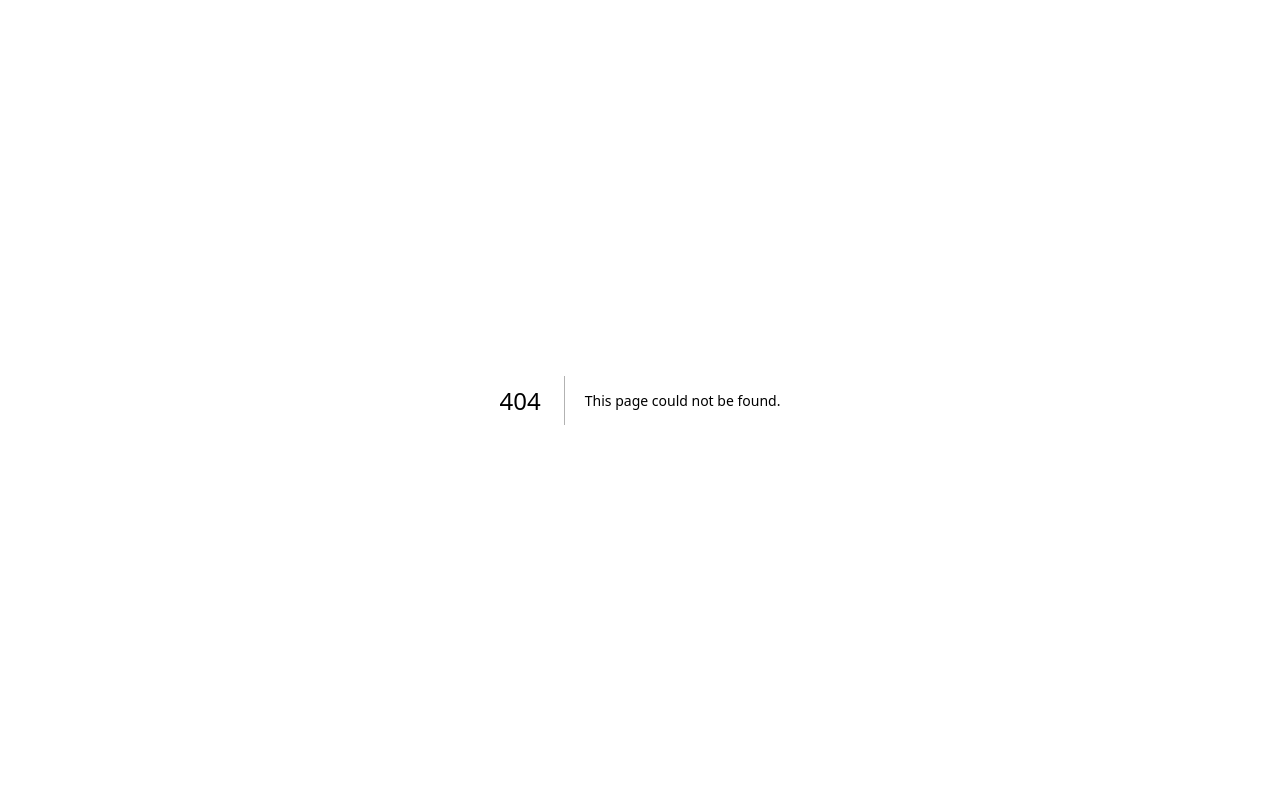
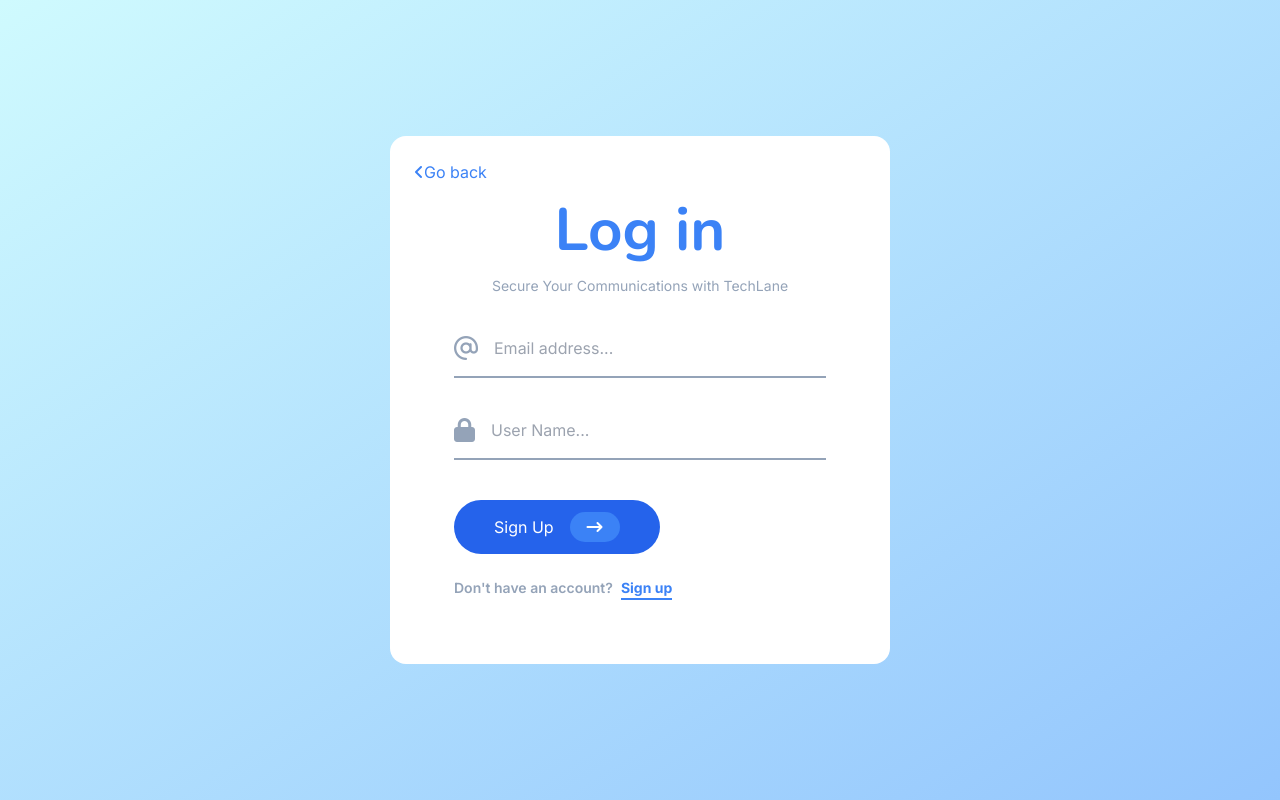
Before and after one commit to AniMate002/tech-lane-admin, a Next.js app: page /login in a window 1280 px wide. Before the commit this address had no page. Built offline with nearby package versions, Linux system fonts and the light colour scheme; no server answers.

Commit message:
Auth logic

```diff
--- /dev/null
+++ b/app/(auth)/layout.tsx
@@ -0,0 +1,25 @@
+import { Inter } from "next/font/google";
+
+const inter = Inter({ subsets: ["latin"] });
+
+
+
+
+export default function AuthLayout({
+  children,
+}: Readonly<{
+  children: React.ReactNode;
+}>) {
+  return (
+    <html lang="en">
+      <head>
+        <link rel="stylesheet" href="https://cdnjs.cloudflare.com/ajax/libs/font-awesome/6.5.1/css/all.min.css" integrity="sha512-DTOQO9RWCH3ppGqcWaEA1BIZOC6xxalwEsw9c2QQeAIftl+Vegovlnee1c9QX4TctnWMn13TZye+giMm8e2LwA==" crossOrigin="anonymous" referrerPolicy="no-referrer" />
+      </head>
+      <body className={inter.className}>
+        <div className="bg-gradient-to-br from-cyan-100 to-blue-300 min-h-[100vh] flex items-center justify-center">
+          {children}
+        </div>
+      </body>
+    </html>
+  );
+}
--- /dev/null
+++ b/app/(auth)/login/page.tsx
@@ -0,0 +1,18 @@
+import LogInPage from "@/components/Auth/LogInPage";
+import { Metadata } from "next";
+
+
+export const metadata: Metadata = {
+    title: "Login - Tech Lane Admin",
+    description: "LogIn page of Tech Lane Admin",
+  };
+
+const LogIn = () => {
+    return (
+        <div>
+            <LogInPage />
+        </div>
+    );
+}
+
+export default LogIn;
--- /dev/null
+++ b/app/(auth)/signup/page.tsx
@@ -0,0 +1,15 @@
+import SignUpPage from "@/components/Auth/SignUpPage";
+import { Metadata } from "next";
+
+export const metadata: Metadata = {
+    title: "SignUp - Tech Lane Admin",
+    description: "SignUp page of Tech Lane Admin",
+  };
+
+const SignUp = () => {
+    return (
+        <SignUpPage />
+    );
+}
+
+export default SignUp;
--- /dev/null
+++ b/app/api/signup/route.ts
@@ -0,0 +1,23 @@
+import { User } from "@/models/User";
+import { mongooseConnect } from "@/models/mongoose";
+import { NextRequest, NextResponse } from "next/server";
+import bcrypt from "bcryptjs"
+
+
+export async function POST(req: NextRequest, res: NextResponse) {
+    const data = await req.json()
+    await mongooseConnect()
+    const existingUser = await User.findOne({email: data.email})
+    if(existingUser){
+        return new NextResponse("User with this email already exists.", { status: 400 })
+    }
+
+    const hashedPassword = await bcrypt.hash(data.password, 5)
+    const newUser = new User({...data, password: hashedPassword})
+    try{
+        await newUser.save()
+        return new NextResponse('New user has been registered.', { status: 200 })
+    }catch(e: any){
+        return new NextResponse(e, { status: 500})
+    }
+}
--- a/components/Auth/SignUpPage.tsx
+++ b/components/Auth/SignUpPage.tsx
@@ -6,11 +6,10 @@ import { IUser } from "@/models/User";
 import axios from "axios";
 import Swal from "sweetalert2";
 import { useRouter } from "next/navigation";
-import { Nunito, Cabin, Inter } from "next/font/google";
+import { Nunito} from "next/font/google";
 
 const nunito = Nunito({ subsets: ["latin"] });
-const inter = Inter({ subsets: ["latin"] });
-const cabin = Cabin({ subsets: ["latin"] });
+
 
 const SignUpPage = () => {
     const [user, setUser] = useState<IUser>({name: '', password: '', email: '', createdAt: ''})
--- a/components/Header/Header.tsx
+++ b/components/Header/Header.tsx
@@ -1,4 +1,5 @@
 import HeaderAccount from "./HeaderAccount";
+import HeaderButtons from "./HeaderButtons";
 import HeaderInput from "./HeaderInput";
 
 
@@ -6,7 +7,8 @@ const Header = () => {
     return (
         <header className=" bg-blue-600 h-[300px] pt-5 px-10 flex justify-between items-start">
             <HeaderInput />
-            <HeaderAccount />
+            {/* <HeaderAccount /> */}
+            <HeaderButtons />
         </header>
     );
 }
--- /dev/null
+++ b/components/Header/HeaderButtons.tsx
@@ -0,0 +1,13 @@
+import Link from "next/link";
+
+
+const HeaderButtons = () => {
+    return (
+        <div className="flex items-center gap-2">
+            <Link href={'/signup'} className="text-white px-4 py-2 rounded-xl bg-blue-500">Sign up</Link>
+            <Link href={'/login'} className="text-white px-2">Log in</Link>
+        </div>
+    );
+}
+
+export default HeaderButtons;
```
